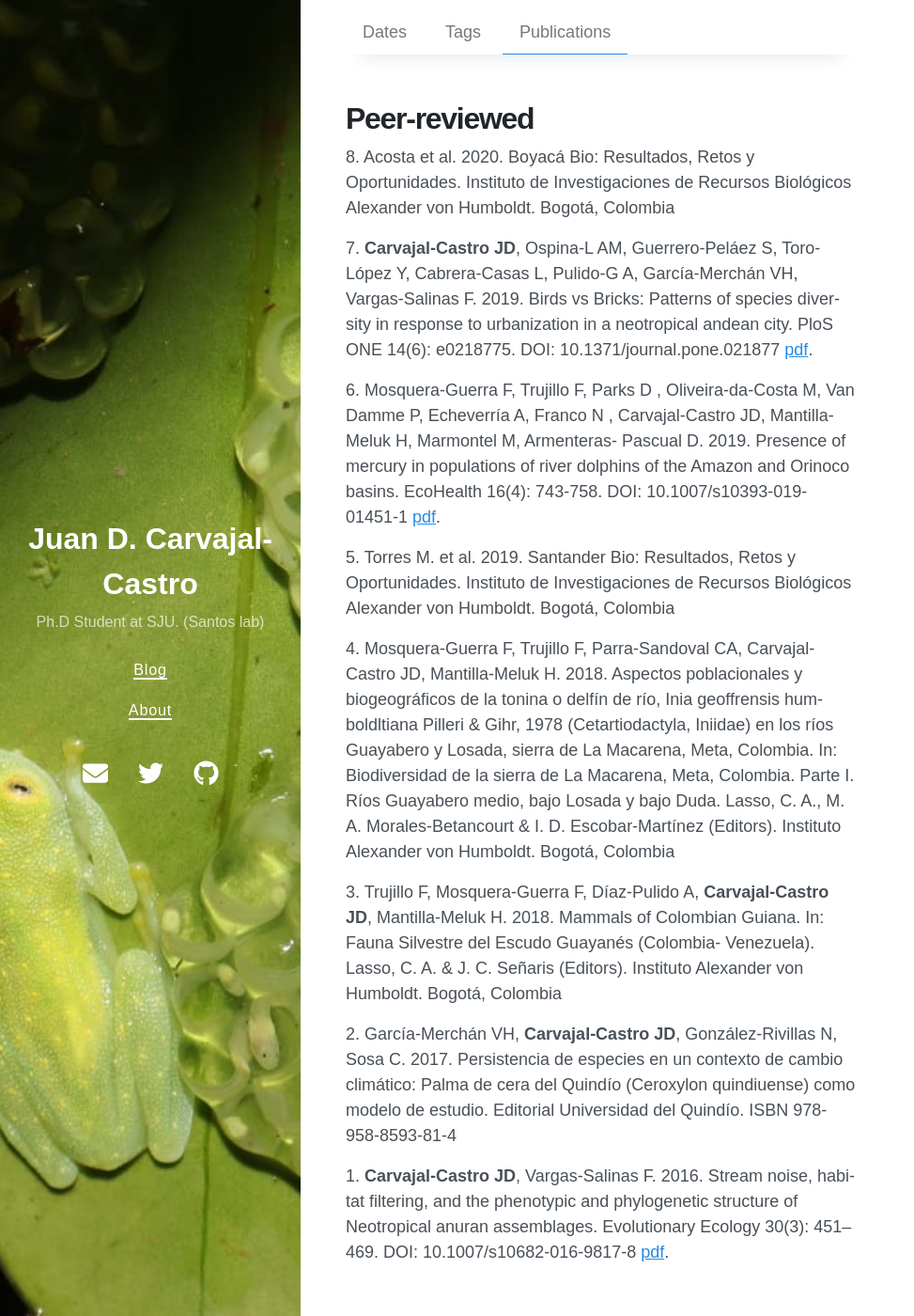
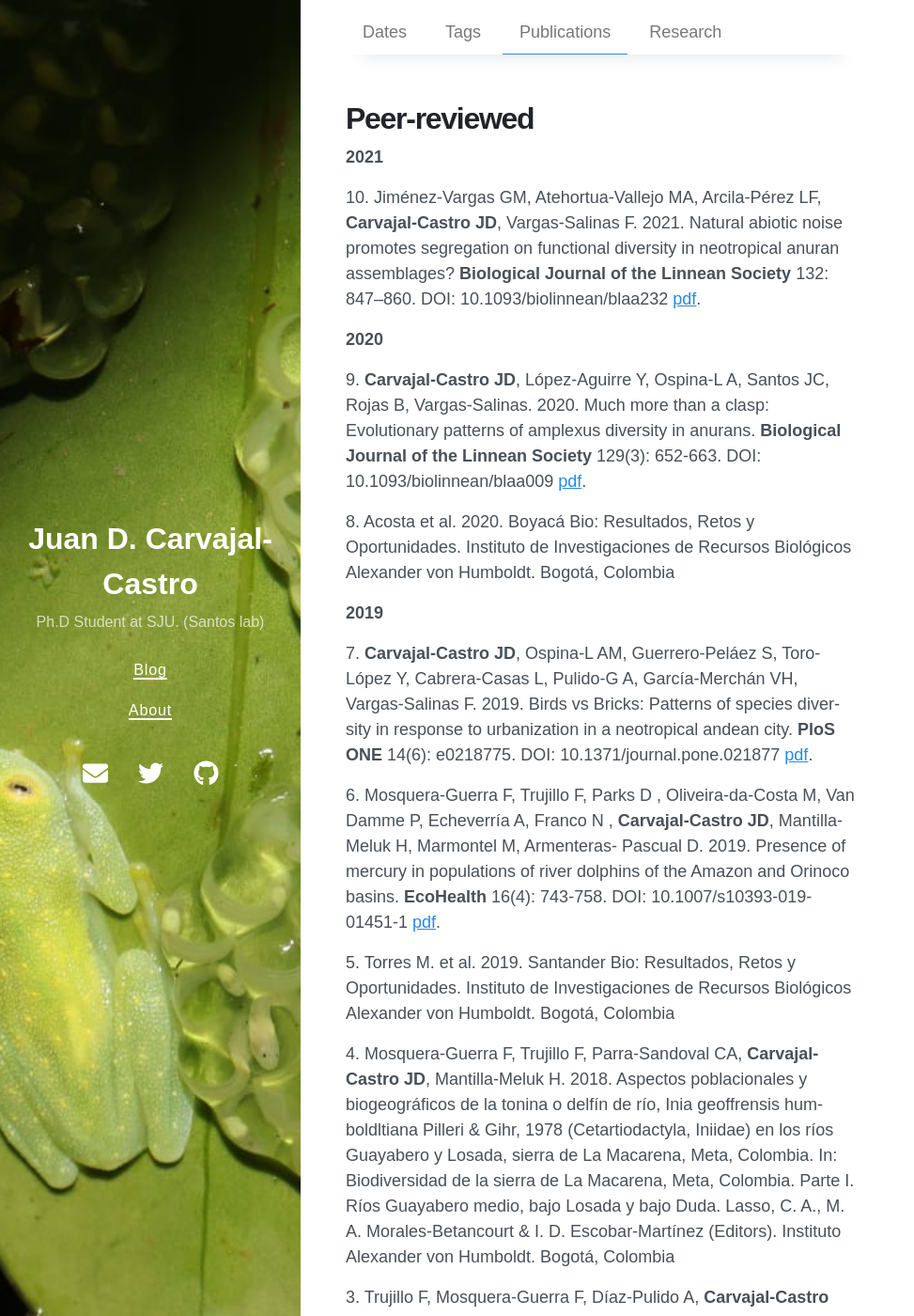
Before and after one commit to carvajaljcastro/carvajaljcastro.github.io, a Jekyll site: the page built from publications.md, in a window 1280 px wide and 1400 px high. Shown: the whole window at 94% size, without its empty margins (0-973 px from the left). Built offline with Jekyll 4.4.1, drawn with Linux system fonts in a browser that asks for light colours; nearby versions of some CDN libraries; some of the changed text lies outside the part shown.

Commit message:
commit 7

```diff
--- a/_data/archive.yml
+++ b/_data/archive.yml
@@ -10,3 +10,6 @@
 - type: publications
   title: Publications
   url: /publications/
+- type: research
+  title: Research
+  url: /research/
--- a/_layouts/publications_list.html
+++ b/_layouts/publications_list.html
@@ -11,17 +11,21 @@ layout: default
   <body>
     <h1>Peer-reviewed</h1>
 
+    <p><b>2021</b>
+    <p> 10. Jiménez-Vargas GM, Atehortua-Vallejo MA, Arcila-Pérez LF, <b>Carvajal-Castro JD</b>, Vargas-Salinas F. 2021. Natural abiotic noise promotes segregation on functional diversity in neotropical anuran assemblages? <b>Biological Journal of the Linnean Society</b>  132: 847–860. DOI: 10.1093/biolinnean/blaa232 <a href="/Publication_folder/Assemblages_functional_diversity.pdf">pdf</a>.</p>
+
+    <p><b>2020</b>
+    <p> 9. <b>Carvajal-Castro JD</b>, López-Aguirre Y, Ospina-L A, Santos JC, Rojas B, Vargas-Salinas. 2020. Much more than a clasp: Evolutionary patterns of amplexus diversity in anurans. <b>Biological Journal of the Linnean Society</b> 129(3): 652-663. DOI: 10.1093/biolinnean/blaa009 <a href="/Publication_folder/Carvajal_etal_2020_amplexus.pdf">pdf</a>.</p>
     <p> 8. Acosta et al. 2020. Boyacá Bio: Resultados, Retos y Oportunidades. Instituto de Investigaciones de Recursos Biológicos Alexander von Humboldt. Bogotá, Colombia</p>
-
-    <p> 7. <b>Carvajal-Castro JD</b>, Ospina-L AM, Guerrero-Peláez S, Toro-López Y, Cabrera-Casas L, Pulido-G A, García-Merchán VH, Vargas-Salinas F. 2019. Birds vs Bricks: Patterns of species diversity in response to urbanization in a neotropical andean city. PloS ONE 14(6): e0218775. DOI: 10.1371/journal.pone.021877 <a href="/Publication_folder/Patterns of species diversity in response to urbanization in a Neotropical Andean city">pdf</a>.</p>
-
-    <p> 6. Mosquera-Guerra F, Trujillo F, Parks D , Oliveira-da-Costa M, Van Damme P, Echeverría A, Franco N , Carvajal-Castro JD, Mantilla-Meluk H, Marmontel M, Armenteras- Pascual D. 2019. Presence of mercury in populations of river dolphins of the Amazon and Orinoco basins. EcoHealth 16(4): 743-758. DOI: 10.1007/s10393-019-01451-1 <a href="/Publication_folder/Mercury in Populations of River Dolphins of the Amazon and Orinoco Basins.pdf">pdf</a>.</p>
+    <p><b>2019</b>
+    <p> 7. <b>Carvajal-Castro JD</b>, Ospina-L AM, Guerrero-Peláez S, Toro-López Y, Cabrera-Casas L, Pulido-G A, García-Merchán VH, Vargas-Salinas F. 2019. Birds vs Bricks: Patterns of species diversity in response to urbanization in a neotropical andean city. <b>PloS ONE</b> 14(6): e0218775. DOI: 10.1371/journal.pone.021877 <a href="/Publication_folder/Patterns of species diversity in response to urbanization in a Neotropical Andean city.pdf">pdf</a>.</p>
+    <p> 6. Mosquera-Guerra F, Trujillo F, Parks D , Oliveira-da-Costa M, Van Damme P, Echeverría A, Franco N , <b>Carvajal-Castro JD</b>, Mantilla-Meluk H, Marmontel M, Armenteras- Pascual D. 2019. Presence of mercury in populations of river dolphins of the Amazon and Orinoco basins. <b>EcoHealth</b> 16(4): 743-758. DOI: 10.1007/s10393-019-01451-1 <a href="/Publication_folder/Mercury in Populations of River Dolphins of the Amazon and Orinoco Basins.pdf">pdf</a>.</p>
 
     <p> 5. Torres M. et al. 2019. Santander Bio: Resultados, Retos y Oportunidades. Instituto de Investigaciones de Recursos Biológicos Alexander von Humboldt. Bogotá, Colombia</p>
-    <p> 4. Mosquera-Guerra F, Trujillo F, Parra-Sandoval CA, Carvajal-Castro JD, Mantilla-Meluk H. 2018. Aspectos poblacionales y biogeográficos de la tonina o delfín de río, Inia geoffrensis humboldltiana Pilleri & Gihr, 1978 (Cetartiodactyla, Iniidae) en los ríos Guayabero y Losada, sierra de La Macarena, Meta, Colombia. In: Biodiversidad de la sierra de La Macarena, Meta, Colombia. Parte I. Ríos Guayabero medio, bajo Losada y bajo Duda. Lasso, C. A., M. A. Morales-Betancourt & I. D. Escobar-Martínez (Editors). Instituto Alexander von Humboldt. Bogotá, Colombia</p>
+    <p> 4. Mosquera-Guerra F, Trujillo F, Parra-Sandoval CA, <b>Carvajal-Castro JD</b>, Mantilla-Meluk H. 2018. Aspectos poblacionales y biogeográficos de la tonina o delfín de río, Inia geoffrensis humboldltiana Pilleri & Gihr, 1978 (Cetartiodactyla, Iniidae) en los ríos Guayabero y Losada, sierra de La Macarena, Meta, Colombia. In: Biodiversidad de la sierra de La Macarena, Meta, Colombia. Parte I. Ríos Guayabero medio, bajo Losada y bajo Duda. Lasso, C. A., M. A. Morales-Betancourt & I. D. Escobar-Martínez (Editors). Instituto Alexander von Humboldt. Bogotá, Colombia</p>
     <p> 3. Trujillo F, Mosquera-Guerra F, Díaz-Pulido A, <b>Carvajal-Castro JD</b>, Mantilla-Meluk H. 2018. Mammals of Colombian Guiana. In: Fauna Silvestre del Escudo Guayanés (Colombia- Venezuela). Lasso, C. A. & J. C. Señaris (Editors). Instituto Alexander von Humboldt. Bogotá, Colombia  </p>
     <p> 2. García-Merchán VH, <b>Carvajal-Castro JD</b>, González-Rivillas N, Sosa C. 2017. Persistencia de especies en un contexto de cambio climático: Palma de cera del Quindío (Ceroxylon quindiuense) como modelo de estudio. Editorial Universidad del Quindío. ISBN 978-958-8593-81-4  </p>
-    <p> 1. <b>Carvajal-Castro JD</b>, Vargas-Salinas F. 2016. Stream noise, habitat filtering, and the phenotypic and phylogenetic structure of Neotropical anuran assemblages. Evolutionary Ecology 30(3): 451–469. DOI: 10.1007/s10682-016-9817-8 <a href="/Publication_folder/Stream_noise_habitat_filtering_.pdf">pdf</a>.</p>
+    <p> 1. <b>Carvajal-Castro JD</b>, Vargas-Salinas F. 2016. Stream noise, habitat filtering, and the phenotypic and phylogenetic structure of Neotropical anuran assemblages. <b>Evolutionary Ecology</b> 30(3): 451–469. DOI: 10.1007/s10682-016-9817-8 <a href="/Publication_folder/Stream_noise_habitat_filtering_.pdf">pdf</a>.</p>
   </body>
 </html>
 
```
Also changed, not shown: research.md (added, +6 -0 lines).
